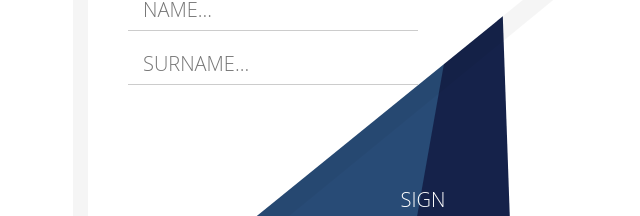
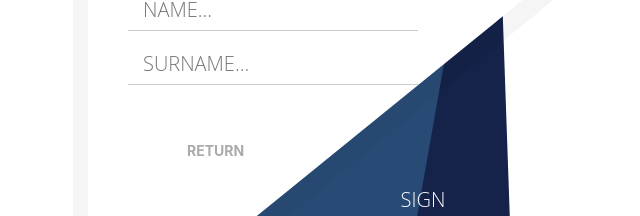
Before and after one commit to luxtorOleg/top-pms, an Angular app: page /registration in a window 1280 px wide. Shown: the part 507-723 px from the top of the page, without its empty margins (12-652 px from the left). Built offline with nearby package versions, Linux system fonts and the light colour scheme.

Commit message:
add button return to login page from registration

```diff
--- a/src/app/registration/registration.component.css
+++ b/src/app/registration/registration.component.css
@@ -133,3 +133,11 @@ input::placeholder{
   border-bottom: 1px solid #ccc;
   max-width: 290px;
 }
+
+.forget button{
+  margin-top: 50px;
+  border-radius: 0;
+  color: #aaa;
+  margin-left: 50px;
+  font-weight: 700;
+}
--- a/src/app/registration/registration.component.html
+++ b/src/app/registration/registration.component.html
@@ -22,6 +22,9 @@
           <span class="focus-border"></span>
           <input id="surname" name="surname" class="effect-2" type="text" placeholder="Surname..." ngModel>
           <span class="focus-border"></span>
+          <div class="forget">
+            <button class="btn btn-default btn-sm" routerLink="/login">RETURN</button>
+          </div>
         </div>
         <button class="enterButton" type="submit" >
           <i class="fa fa-lock fa-2x text-white"></i><br>
```
